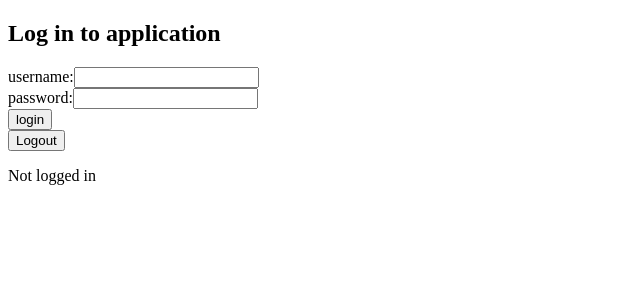
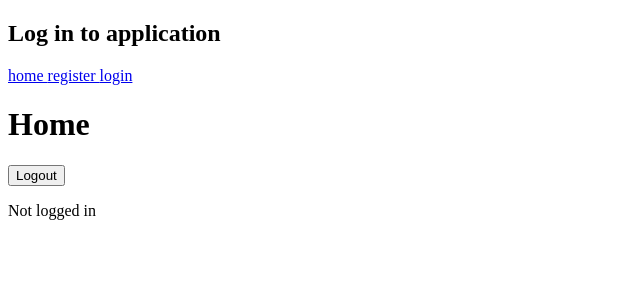
Before and after one commit to emileachin/Alumni_Network, a React (Vite) app in the folder frontend/: page / in a window 1280 px wide. Shown: the top 300 px of the page, without its empty margins (0-640 px from the left). Built offline with nearby package versions, Linux system fonts and the light colour scheme.

Commit message:
added routers

```diff
--- a/frontend/package.json
+++ b/frontend/package.json
@@ -12,7 +12,8 @@
   "dependencies": {
     "axios": "^1.9.0",
     "react": "^19.1.0",
-    "react-dom": "^19.1.0"
+    "react-dom": "^19.1.0",
+    "react-router-dom": "^7.6.2"
   },
   "devDependencies": {
     "@eslint/js": "^9.25.0",
--- a/frontend/src/App.jsx
+++ b/frontend/src/App.jsx
@@ -1,6 +1,12 @@
 import { useState, useEffect } from 'react'
 import loginService from './services/login'
 import LoginForm from './components/LoginForm'
+import {
+  Routes,
+  Route,
+  Link,
+  useNavigate
+} from "react-router-dom"
 
 function App() {
   const [user, setUser] = useState(null)
@@ -8,6 +14,8 @@ function App() {
   const [password, setPassword] = useState('')
   const [token, setToken] = useState(null)
   const [errorMessage, setErrorMessage] = useState(null)
+
+  const navigate = useNavigate()
 
   // Check if user is logged in
   useEffect(() => {
@@ -37,6 +45,9 @@ function App() {
       setUsername('')
       setPassword('')
       setUser(user)
+
+      // Navigate to home page
+      navigate('/')
     }
     // Error handling
     catch (error) {
@@ -56,7 +67,16 @@ function App() {
 
   return (
     <>
+      <div>
         <h2>Log in to application</h2>
+        <Link to="/">home     </Link>
+        <Link to="/register">register     </Link>
+        <Link to="/login">login</Link>
+
+        <Routes>
+          <Route path="/" element={<h1>Home</h1>} />
+          <Route path="/register" element={<h1>Register</h1>} />
+          <Route path="/login" element={
             <LoginForm
             username={username}
             password={password}
@@ -65,9 +85,12 @@ function App() {
             handlePasswordChange={({ target }) => setPassword(target.value)}
             errorMessage={errorMessage}
           />
+          } />
+        </Routes>
         <button onClick={logout}>Logout</button>
           <div>
             {user ? <p>{user.name} logged in</p> : <p>Not logged in</p>}
+          </div>
       </div>
     </>
   )
--- a/frontend/src/main.jsx
+++ b/frontend/src/main.jsx
@@ -1,9 +1,12 @@
 import { StrictMode } from 'react'
 import { createRoot } from 'react-dom/client'
+import { BrowserRouter as Router } from "react-router-dom"
 import App from './App.jsx'
 
 createRoot(document.getElementById('root')).render(
   <StrictMode>
-    <App />
+    <Router>
+      <App />
+    </Router>
   </StrictMode>,
 )
```
Also changed, not shown: frontend/src/components/RegisterForm.jsx (added), 1 other file (tests, documents, lock files or other folders). Lines whose indentation alone changed are shown as unchanged.
